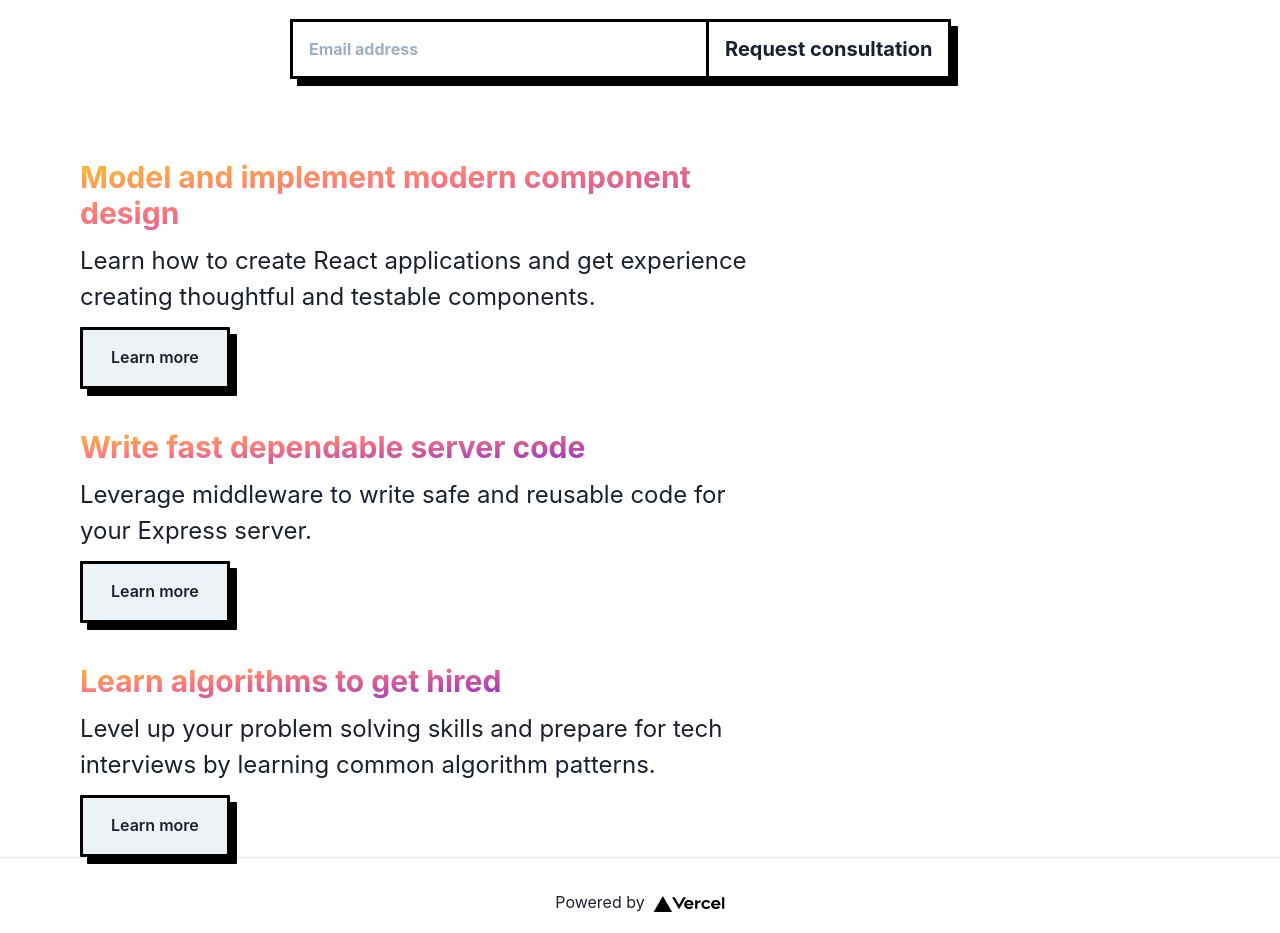
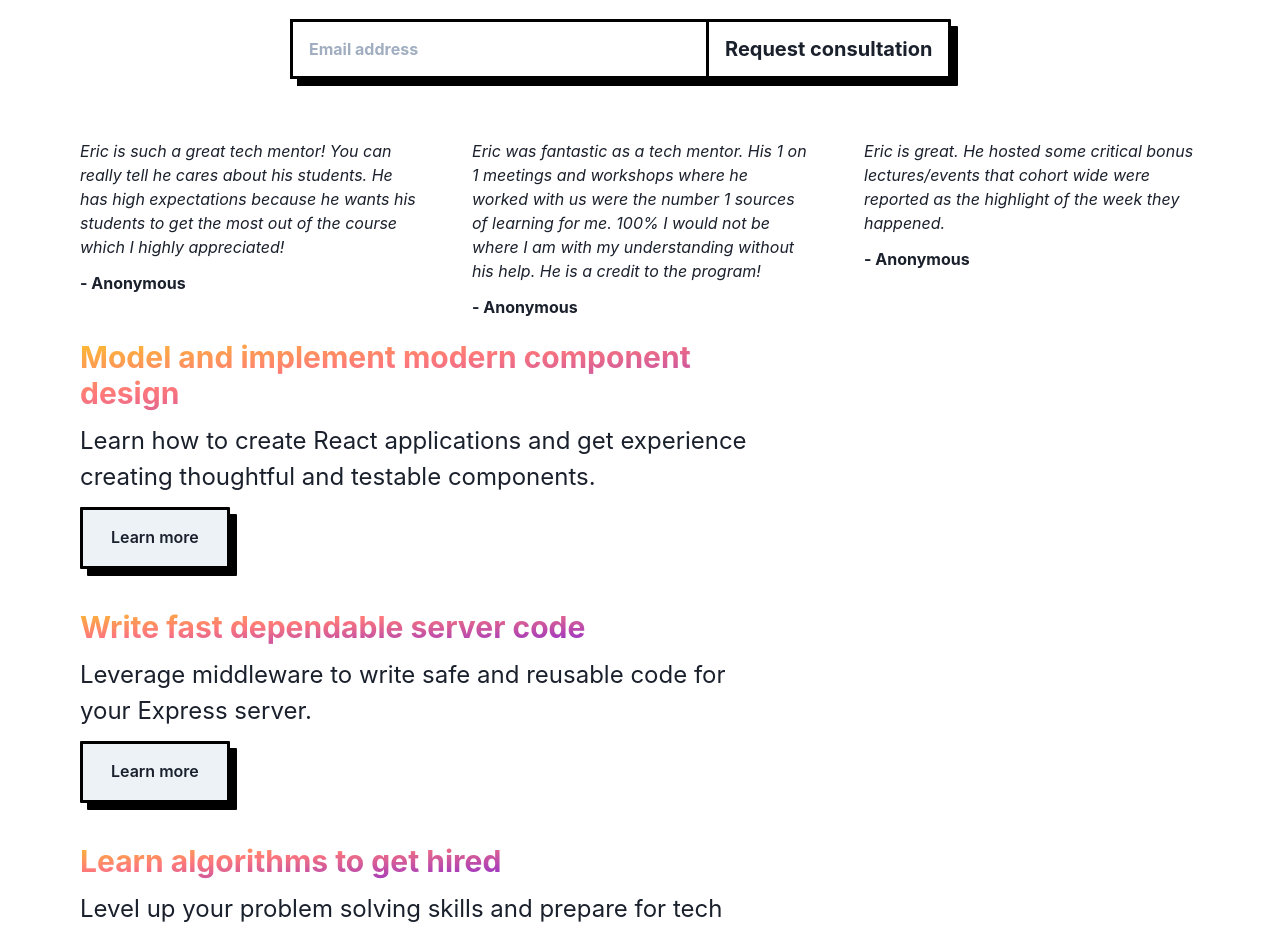
Before and after one commit to eric-do/business-app, a Next.js app: page / in a window 1280 px wide. Shown: the part 820-1753 px from the top of the page. Built offline with nearby package versions, Linux system fonts and the light colour scheme.

Commit message:
Add initial testimonial layout

```diff
--- /dev/null
+++ b/components/pages/home/Testimonals.tsx
@@ -0,0 +1,43 @@
+import {
+  Box,
+  Text,
+  Stack,
+  VStack,
+  Flex
+} from '@chakra-ui/react';
+import { testimonials } from './assets';
+
+const Testimonials = () => {
+  return (
+    <Stack
+      direction={{
+        base: 'column',
+        md: 'row'
+      }}
+      spacing={5}
+      justifyContent='space-between'
+    >
+      {testimonials.map(testimonial => (
+        <Box
+          key={testimonial.feedback}
+          w={{
+            base: '100%',
+            md: '30%'
+          }}
+        >
+          <Flex
+            justifyContent="flex-start"
+            direction='column'
+
+          >
+            <Text mb={3} as='em'>{testimonial.feedback}</Text>
+            <Text as='strong'>- {testimonial.name}</Text>
+          </Flex>
+        </Box>
+      ))}
+
+    </Stack>
+  )
+}
+
+export default Testimonials;
--- /dev/null
+++ b/components/pages/home/assets/index.ts
@@ -0,0 +1 @@
+export { default as testimonials } from './testimonials';
--- /dev/null
+++ b/components/pages/home/assets/testimonials.ts
@@ -0,0 +1,21 @@
+const testimonials = [
+  {
+    feedback: `Eric is such a great tech mentor! You can really tell he cares about his students.
+               He has high expectations because he wants his students to get the most out of the
+               course which I highly appreciated!`,
+    name: 'Anonymous'
+  },
+  {
+    feedback: `Eric was fantastic as a tech mentor. His 1 on 1 meetings and workshops where he
+               worked with us were the number 1 sources of learning for me. 100% I would not be
+               where I am with my understanding without his help. He is a credit to the program!`,
+    name: 'Anonymous'
+  },
+  {
+    feedback: `Eric is great. He hosted some critical bonus lectures/events that cohort wide were
+               reported as the highlight of the week they happened.`,
+    name: 'Anonymous'
+  },
+]
+
+export default testimonials
--- a/components/pages/home/index.ts
+++ b/components/pages/home/index.ts
@@ -2,3 +2,4 @@ export { default as Hero } from './Hero';
 export { default as DesktopConsultation } from './DesktopConsultation';
 export { default as MobileConsultation } from './MobileConsultation';
 export { default as SellingPoint } from './SellingPoint';
+export { default as Testimonials } from './Testimonals';
--- a/pages/index.tsx
+++ b/pages/index.tsx
@@ -1,12 +1,11 @@
 import type { NextPage } from 'next';
-import Head from 'next/head';
-import styles from '../styles/Home.module.css';
 import { Box, VStack, Center } from '@chakra-ui/react';
 import {
   Hero,
   SellingPoint,
   DesktopConsultation,
   MobileConsultation,
+  Testimonials
 } from '@/components/pages/home';
 
 const Home: NextPage = () => {
@@ -31,6 +30,7 @@ const Home: NextPage = () => {
       >
         <DesktopConsultation />
       </Center>
+      <Testimonials />
       <VStack
         pt={{
           base: 0,
```
